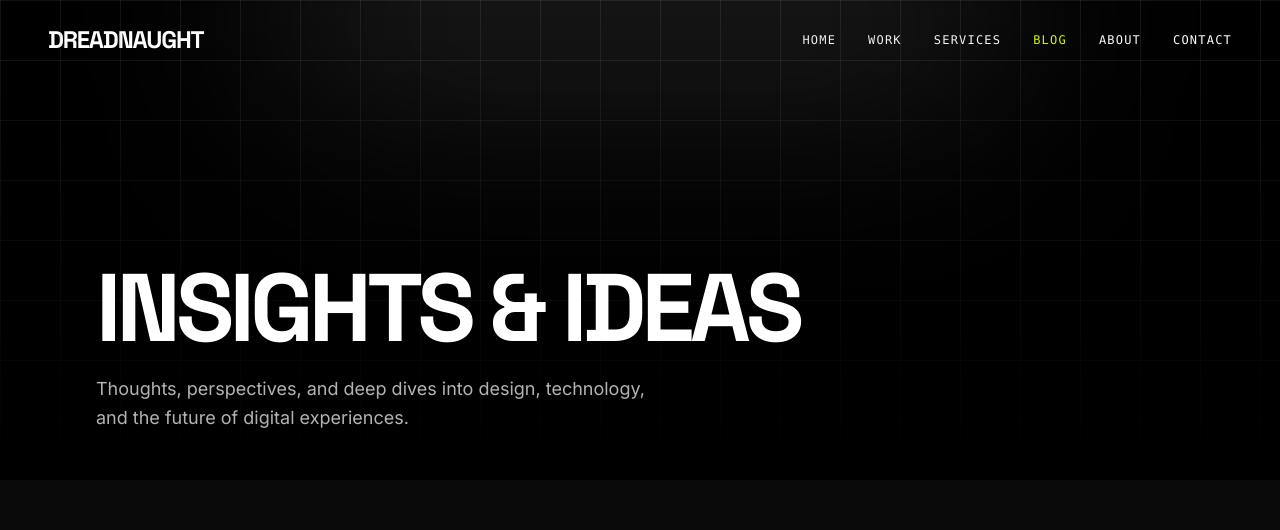
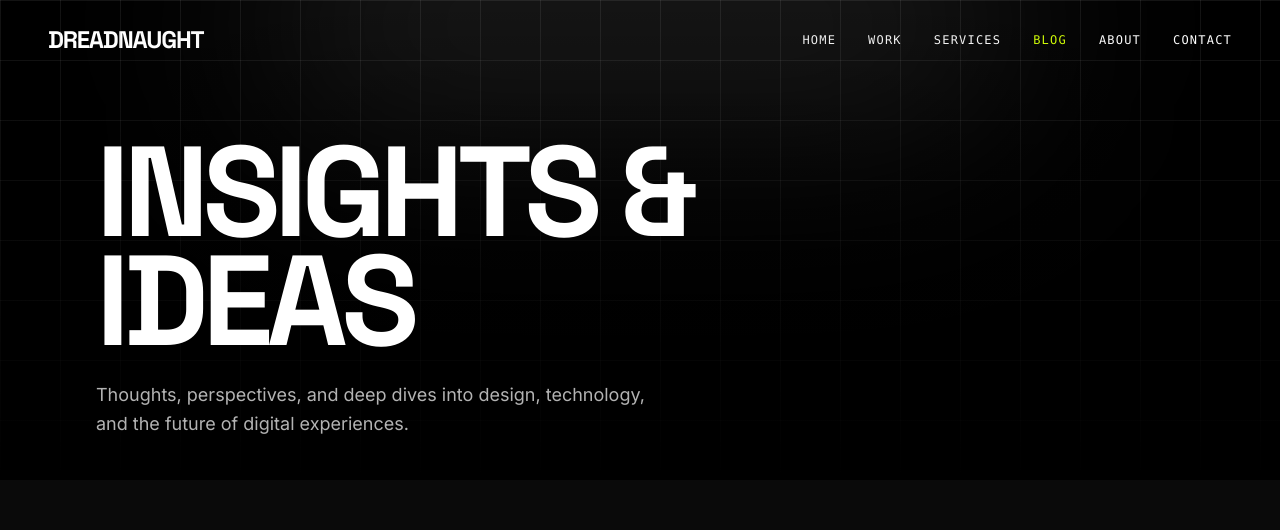
Before and after one commit to nahadgur/dreadnaught, a Next.js app: page /blog in a window 1280 px wide. Shown: the top 530 px of the page. Built offline with nearby package versions, Linux system fonts and the light colour scheme.

Commit message:
Update PageHero.tsx

```diff
--- a/components/PageHero.tsx
+++ b/components/PageHero.tsx
@@ -9,7 +9,7 @@ interface PageHeroProps {
 
 export default function PageHero({ title, subtitle }: PageHeroProps) {
   return (
-    <section className="relative h-[60vh] w-full flex flex-col justify-end pb-12 px-6 md:px-12 lg:px-24 overflow-hidden">
+    <section className="relative h-[60vh] w-full flex flex-col justify-center pt-24 px-6 md:px-12 lg:px-24 overflow-hidden">
       {/* Background */}
       <div className="absolute inset-0 z-0">
         <div className="absolute top-[-20%] left-1/2 -translate-x-1/2 w-[60%] h-[50%] bg-white/10 blur-[100px] rounded-full" />
@@ -29,7 +29,7 @@ export default function PageHero({ title, subtitle }: PageHeroProps) {
           initial={{ opacity: 0, y: 50 }}
           animate={{ opacity: 1, y: 0 }}
           transition={{ duration: 1, delay: 0.2, ease: [0.16, 1, 0.3, 1] }}
-          className="font-display text-5xl md:text-7xl lg:text-8xl leading-[0.85] tracking-tighter uppercase font-bold text-white mb-6"
+          className="font-display text-6xl md:text-8xl lg:text-9xl leading-[0.85] tracking-tighter uppercase font-bold text-white mb-6"
         >
           {title}
         </motion.h1>
```
